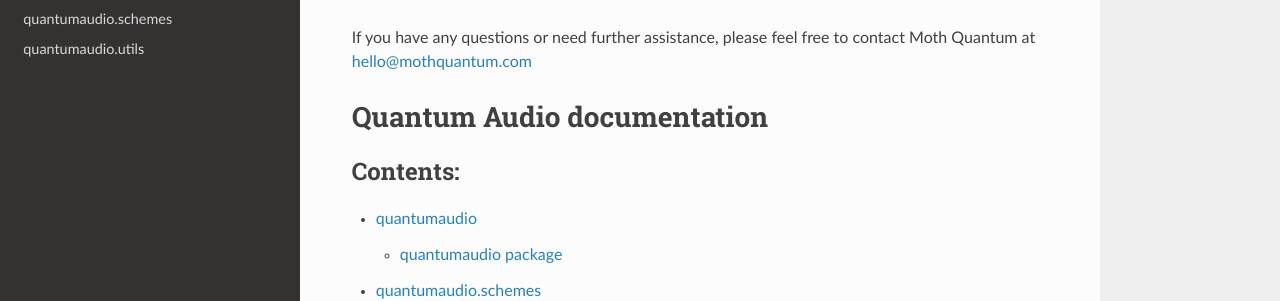
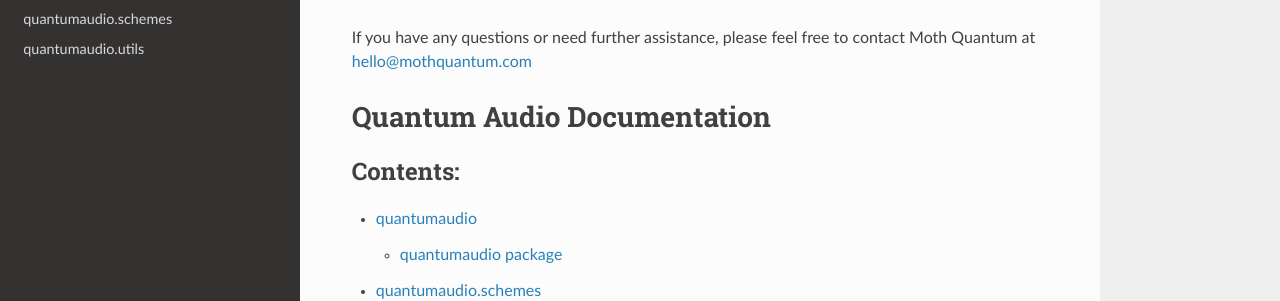
Before and after one commit to moth-quantum/quantum-audio, a Sphinx documentation site: the page built from docs/index.rst, in a window 1280 px wide and 900 px high, scrolled down 6274 px. Shown: the part 162-463 px from the top of the window. Built offline with Sphinx 7.4.7 and the Read the Docs theme 2.0.0, drawn with Linux system fonts in a browser that asks for light colours.

```diff
--- a/docs/index.rst
+++ b/docs/index.rst
@@ -395,7 +395,7 @@ to contact Moth Quantum at hello@mothquantum.com
 .. |Open in Colab| image:: https://colab.research.google.com/assets/colab-badge.svg
    :target: https://colab.research.google.com/drive/1qGWhTLWoxnJsR7tINR6MVGDvk56CX2uE?ts=66c70dcd
 
-Quantum Audio documentation
+Quantum Audio Documentation
 ===========================
 
 .. toctree::
```
